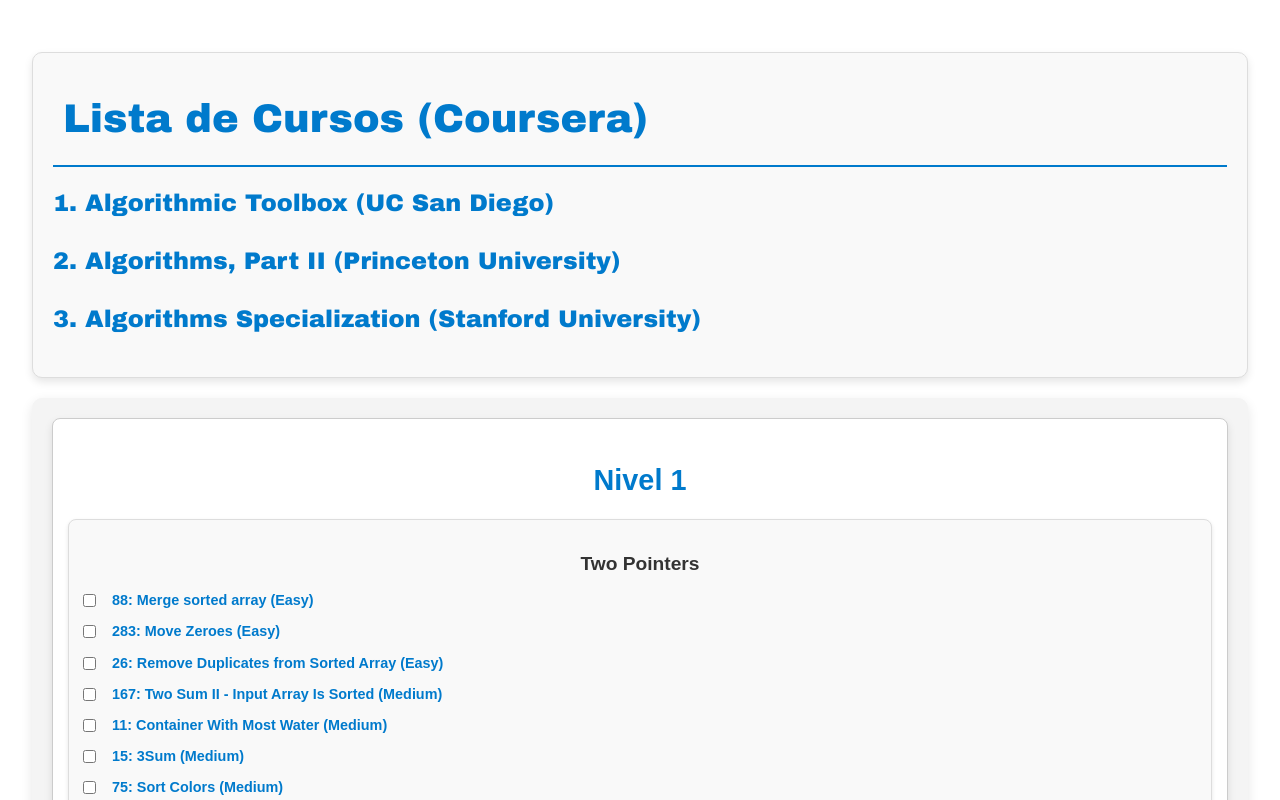
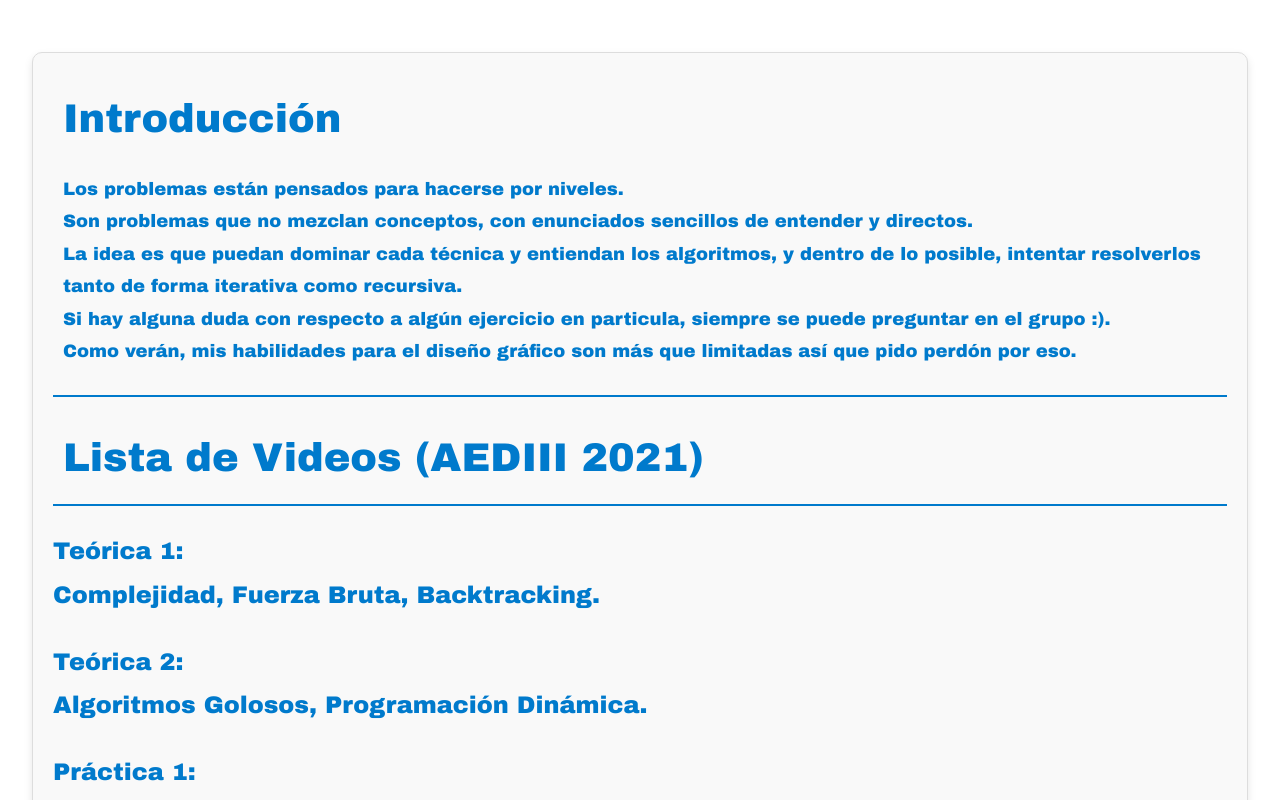
Before and after one commit to Fhoerth/roadmap-2-tda, a React (Vite) app: page / in a window 1280 px wide. Shown: the top 800 px of the page. Built offline with nearby package versions, Linux system fonts and the light colour scheme.

Commit message:
Update content

```diff
--- a/src/App.tsx
+++ b/src/App.tsx
@@ -34,9 +34,10 @@
 // Aseguramos que el JSON cumpla con el tipo
 const data = sortProblemsByDifficulty(problemsData as ProblemTracker);
 const courses = [
-  { id: 1, name: 'Algorithmic Toolbox (UC San Diego)', url: 'https://www.coursera.org/learn/algorithmic-toolbox#modules' },
-  { id: 2, name: 'Algorithms, Part II (Princeton University)', url: 'https://www.coursera.org/learn/algorithms-part2#modules' },
-  { id: 3, name: 'Algorithms Specialization (Stanford University)', url: 'https://www.coursera.org/specializations/algorithms#courses' },
+  { id: 1, content: <p>Teórica 1: <br /> Complejidad, Fuerza Bruta, Backtracking.</p>, url: 'https://www.youtube.com/watch?v=HzmyFzz7mtk' },
+  { id: 2, content: <p>Teórica 2: <br /> Algoritmos Golosos, Programación Dinámica.</p>, url: 'https://www.youtube.com/watch?v=ro_IYTlUBAo&t=3016s' },
+  { id: 3, content: <p>Práctica 1: <br /> Backtracking, Programación Dinámica (Parte I).</p>, url: 'https://www.youtube.com/watch?v=7CVdiDU2SU0' },
+  { id: 4, content: <p>Práctica 2: <br /> Algoritmos Golosos, Programación Dinámica (Parte II).</p>, url: 'https://www.youtube.com/watch?v=NLj9z4SpBhc' },
 ];
 
 const App: React.FC = () => {
--- a/src/components/CourseList.tsx
+++ b/src/components/CourseList.tsx
@@ -2,7 +2,7 @@
 
 type Course = {
   id: number;
-  name: string;
+  content: React.ReactElement;
   url: string;
 };
 
@@ -49,13 +49,29 @@
     color: '#007acc',
     textDecoration: 'none',
   },
+  paragraph: {
+    color: '#007acc',
+    fontWeight: 700,
+    fontSize: '18px',
+  }
 };
 
 const CourseList = ({ courses }: CourseListProps) => {
   return (
     <div style={courseStyles.container}>
       <div style={courseStyles.header}>
-        <h2 style={courseStyles.title}>Lista de Cursos (Coursera)</h2>
+        <h2 style={courseStyles.title}>Introducción</h2>
+        <p style={courseStyles.paragraph}>
+          Los problemas están pensados para hacerse por niveles. <br />
+          Son problemas que no mezclan conceptos, con enunciados sencillos de entender y directos. <br />
+          La idea es que puedan dominar cada técnica y entiendan los algoritmos, y dentro de lo posible, intentar resolverlos tanto de forma iterativa como recursiva. <br />
+          Si hay alguna duda con respecto a algún ejercicio en particula, siempre se puede preguntar en el grupo :). <br />
+          Como verán, mis habilidades para el diseño gráfico son más que limitadas así que pido perdón por eso.
+        </p>
+      </div>
+
+      <div style={courseStyles.header}>
+        <h2 style={courseStyles.title}>Lista de Videos (AEDIII 2021)</h2>
       </div>
       <ul style={courseStyles.courseList}>
         {courses.map((course) => (
@@ -66,11 +82,13 @@
               rel="noopener noreferrer"
               style={courseStyles.courseLink}
             >
-              {course.id}. {course.name}
+              {course.content}
             </a>
           </li>
         ))}
+      <li>Con estos videos y el contenido de IP + AED podemos llegar llegar al nivel 6 (Programación Dinámica)</li>
       </ul>
+      <br />
     </div>
   );
 };
--- a/src/data/problems.json
+++ b/src/data/problems.json
@@ -468,6 +468,12 @@
         "category": "Dynamic Programming",
         "problems": [
           {
+            "id": 1143,
+            "name": "Longest Common Subsequence",
+            "difficulty": "Medium",
+            "url": "https://leetcode.com/problems/longest-common-subsequence/description/"
+          },
+          {
             "id": 509,
             "name": "Fibonacci Number",
             "difficulty": "Easy",
```
